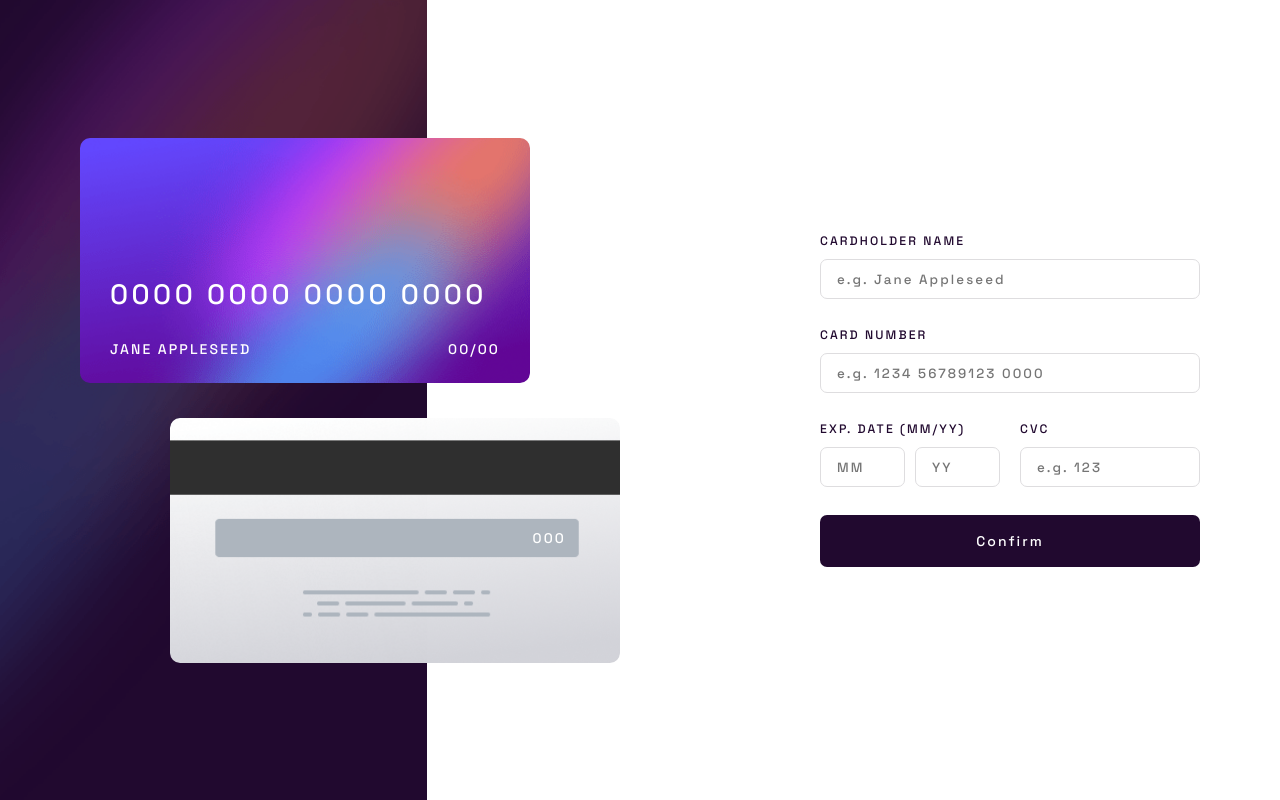
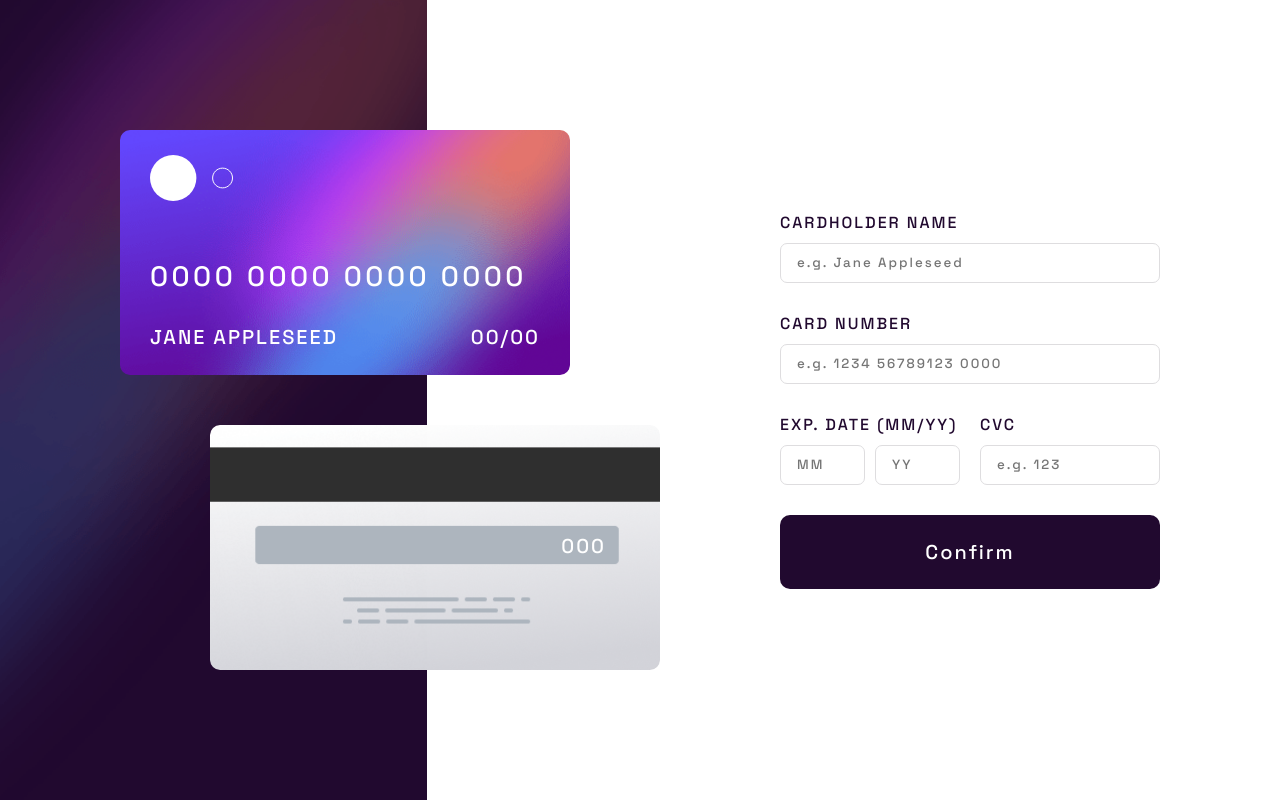
Before and after one commit to DmitryMuzalev/interactive-card-form, a React (Create React App) app: page / in a window 1280 px wide. Built offline with nearby package versions, Linux system fonts and the light colour scheme.

Commit message:
feat: Application styling stage 1

```diff
--- a/package.json
+++ b/package.json
@@ -3,6 +3,7 @@
   "version": "0.1.0",
   "private": true,
   "dependencies": {
+    "@babel/plugin-proposal-private-property-in-object": "^7.21.11",
     "clsx": "^2.1.0",
     "react": "^18.2.0",
     "react-dom": "^18.2.0",
--- a/src/components/Button/Button.jsx
+++ b/src/components/Button/Button.jsx
@@ -1,6 +1,6 @@
 import styles from "./Button.module.scss";
 
-function Button({children}) {
-  return <div className={styles.button}>{children}</div>;
+function Button({ children }) {
+  return <button className={styles.button}>{children}</button>;
 }
 export { Button };
--- a/src/components/Button/Button.module.scss
+++ b/src/components/Button/Button.module.scss
@@ -1,11 +1,15 @@
 .button {
   cursor: pointer;
+  font-family: inherit;
+  font-size: inherit;
+  letter-spacing: inherit;
   padding: 1.2em;
   text-align: center;
   background-color: var(--violet-300);
   color: var(--white);
   border-radius: 0.5em;
   transition: opacity 0.3s;
+  border: none;
 
   &:hover {
     opacity: 0.9;
--- a/src/components/CardBack/CardBack.module.scss
+++ b/src/components/CardBack/CardBack.module.scss
@@ -1,6 +1,7 @@
 .cardBack {
   position: relative;
   background-image: url("../../assets/bg-card-back.png");
+
   &::before {
     content: "000";
     position: absolute;
@@ -8,5 +9,12 @@
     right: 12%;
     transform: translateY(-50%);
     padding-bottom: 4px;
+    font-size: 10px;
+  }
+
+  @media (min-width: 992px) {
+    &::before {
+      font-size: 1rem;
+    }
   }
 }
--- a/src/components/CardFront/CardFront.jsx
+++ b/src/components/CardFront/CardFront.jsx
@@ -1,11 +1,12 @@
 import styles from "./CardFront.module.scss";
+import cardLogo from "assets/card-logo.svg";
 import { clsx } from "clsx";
 
 function CardFront() {
   const cardFrontStyles = clsx("card", styles.cardFront);
   return (
     <div className={cardFrontStyles}>
-      <span className={styles.cardFrontIcon}></span>
+      <img src={cardLogo} alt="card logo" />
       <div className={styles.cardFrontInfo}>
         <div className={styles.cardFrontNumber}>0000 0000 0000 0000</div>
         <div className={styles.cardFrontLabel}>
--- a/src/components/CardFront/CardFront.module.scss
+++ b/src/components/CardFront/CardFront.module.scss
@@ -2,37 +2,45 @@
   display: flex;
   flex-direction: column;
   gap: 10px;
-  padding: 25px 20px;
+  padding: 20px;
   background-image: url("../../assets/bg-card-front.png");
   text-transform: uppercase;
+
+  img {
+    width: 56px;
+  }
 
   &Info {
     flex-grow: 1;
     display: flex;
     flex-direction: column;
-    justify-content: end;
-    row-gap: 1.5rem;
+    justify-content: flex-end;
+    row-gap: 20px;
   }
 
   &Number {
     letter-spacing: var(--l-spacing-big);
-    font-size: 1.15rem;
+    font-size: 16px;
   }
 
   &Label {
     display: flex;
     align-items: center;
     justify-content: space-between;
-    font-size: 0.7rem;
+    font-size: 10px;
   }
 
   @media (min-width: 992px) {
     padding: 25px 30px;
+    img {
+      width: 83px;
+    }
+
     &Info {
-      row-gap: 2rem;
+      row-gap: 30px;
     }
     &Number {
-      font-size: 2rem;
+      font-size: 28px;
     }
     &Label {
       font-size: 1rem;
--- a/src/components/Container/Container.module.scss
+++ b/src/components/Container/Container.module.scss
@@ -2,7 +2,7 @@
   position: relative;
   z-index: 1;
   min-height: 100vh;
-  max-width: 1200px;
+  max-width: 1120px;
   display: flex;
   flex-direction: column;
   align-items: center;
--- a/src/components/Form/Form.jsx
+++ b/src/components/Form/Form.jsx
@@ -3,7 +3,13 @@ import { Button } from "components/Button/Button";
 
 function Form() {
   return (
-    <form className={styles.form} autoComplete="off">
+    <form
+      className={styles.form}
+      autoComplete="off"
+      onSubmit={(e) => {
+        e.preventDefault();
+      }}
+    >
       <div className={styles.formItem}>
         <label htmlFor="name">cardholder name</label>
         <input
--- a/src/components/Form/Form.module.scss
+++ b/src/components/Form/Form.module.scss
@@ -2,7 +2,7 @@
   max-width: 380px; //! temporarily
   display: flex;
   flex-direction: column;
-  row-gap: 2rem;
+  row-gap: 30px;
 
   input {
     border: 1px solid var(--violet-100);
@@ -13,11 +13,11 @@
     font-family: inherit;
     letter-spacing: inherit;
 
-    &:focus, &:active {
+    &:focus,
+    &:active {
       outline: none;
-      border-color:var(--violet-300)
+      border-color: var(--violet-300);
     }
-
   }
 
   &Item {
@@ -27,7 +27,7 @@
 
     label {
       text-transform: uppercase;
-      font-size: 0.875rem;
+      font-size: 16px;
     }
   }
 
--- a/src/index.scss
+++ b/src/index.scss
@@ -11,8 +11,8 @@
   --f-family: "Space Grotesk", sans-serif;
   --f-weights: 500;
   --f-size: 14px;
-  --l-spacing-small: 0.15rem;
-  --l-spacing-big: 0.25rem;
+  --l-spacing-small: 2px;
+  --l-spacing-big: 3.5px;
 
   //_Color:
   --primary-gradient: #6448fe to #600594; // active input border)
@@ -28,7 +28,7 @@
 
 html,
 body {
-  font-size: var(--f-size);
+  font-size: 20px;
 }
 
 body {
@@ -76,13 +76,16 @@ body {
 }
 
 .cards {
+  flex-shrink: 1;
   display: flex;
   flex-direction: column-reverse;
-  width: 380px;
+  width: 350px;
+
   & > *:last-child {
     align-self: end;
     margin-bottom: -70px;
   }
+
   & > *:first-child {
     position: relative;
     z-index: 2;
@@ -92,6 +95,7 @@ body {
     flex-direction: column;
     width: 540px;
     row-gap: 2.5rem;
+
     & > *:last-child {
       margin-bottom: 0;
     }
```
Also changed, not shown: 1 other file (tests, documents, lock files or other folders).
